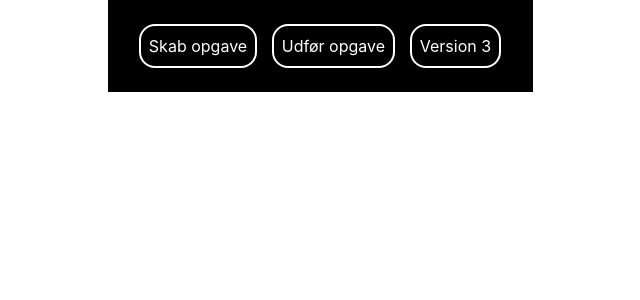
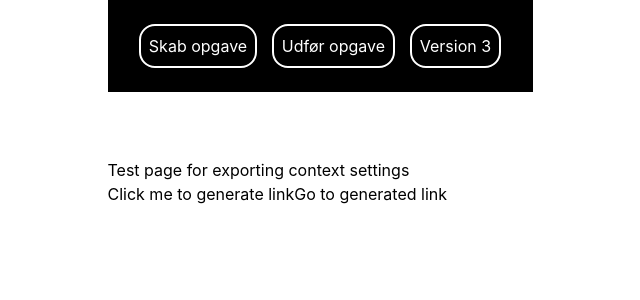
Before and after one commit to Alexander-Gronninger/CMK-vvs-app, a React (Create React App) app: page /export in a window 1280 px wide. Shown: the top 300 px of the page, without its empty margins (320-960 px from the left). Built offline with nearby package versions, Linux system fonts and the light colour scheme.

Commit message:
setup preliminary settings import/export

```diff
--- a/src/App.js
+++ b/src/App.js
@@ -8,6 +8,8 @@ import ContextProvider from "./context/ContextProvider";
 import Version3 from "./pages/Version3";
 import Version3Measure from "./pages/Version3Measure";
 import Version3Suggested from "./pages/Version3Suggested";
+import ExportSettings from "./pages/ExportSettings";
+import Ref from "./pages/Ref";
 
 function App() {
   return (
@@ -15,6 +17,8 @@ function App() {
       <Routes>
         <Route path="/" element={<Welcome />} key="Welcome" />
         <Route path="/*" element={<Nav />} key="Nav">
+          <Route path="export" element={<ExportSettings />} key="Export" />
+          <Route path="ref" element={<Ref />} key="Ref" />
           <Route path="create" element={<Create />} key="Create" />
           <Route path="assignment" element={<Assignment />} key="Assignment" />
           <Route path="v3/*" element={<Version3 />} key="Version3">
--- /dev/null
+++ b/src/pages/ExportSettings.js
@@ -0,0 +1,36 @@
+import { useContext, useState } from "react";
+import Version3Context from "../context/Version3Context";
+import { Link } from "react-router-dom";
+
+const ExportSettings = () => {
+  const [linkCreation, setLinkCreation] = useState();
+  const { version3Data } = useContext(Version3Context);
+
+  const currentSiteLink = window.location.href.replace(
+    window.location.pathname,
+    "/ref"
+  );
+
+  /* Creating link */
+  const encodeDataArray = (dataArray) => {
+    const encodedData = encodeURIComponent(JSON.stringify(dataArray));
+    return `?data=${encodedData}`;
+  };
+
+  const handleLinkCreation = () => {
+    const link = `${currentSiteLink}${encodeDataArray(version3Data)}`;
+    setLinkCreation(link);
+  };
+
+  return (
+    <>
+      <main>
+        <h1>Test page for exporting context settings</h1>
+        <button onClick={handleLinkCreation}>Click me to generate link</button>
+        <Link to={linkCreation}>Go to generated link</Link>
+      </main>
+    </>
+  );
+};
+
+export default ExportSettings;
--- /dev/null
+++ b/src/pages/Ref.js
@@ -0,0 +1,39 @@
+import { useLocation, useNavigate } from "react-router-dom";
+import Version3Context from "../context/Version3Context";
+import { useContext } from "react";
+
+const Ref = () => {
+  const { version3Data, setVersion3Data } = useContext(Version3Context);
+  const location = useLocation();
+  const navigate = useNavigate();
+
+  const decodeDataArray = (encodedData) => {
+    const decodedData = decodeURIComponent(encodedData);
+    return JSON.parse(decodedData);
+  };
+
+  // Component to handle setting the data from the URL query parameter
+
+  const searchParams = new URLSearchParams(location.search);
+  const encodedData = searchParams.get("data");
+
+  if (encodedData) {
+    const decodedData = decodeDataArray(encodedData);
+    console.log("updating...");
+    console.log(version3Data);
+
+    setVersion3Data(decodedData);
+  }
+
+  navigate("/");
+
+  return (
+    <>
+      {/* <button onClick={() => DataFromURL()}>
+        Click to fetch data from link
+      </button> */}
+    </>
+  );
+};
+
+export default Ref;
```
